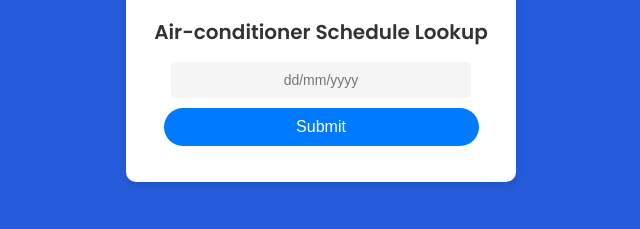
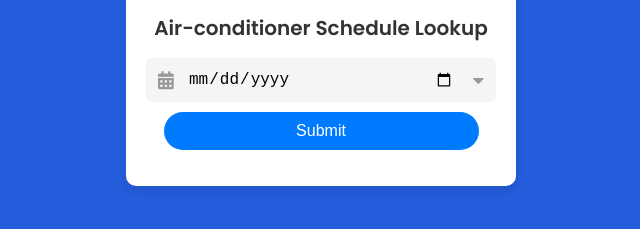
Before and after one commit to xemeath2546/Project, a website: page index.html in a window 1280 px wide. Shown: the part 371-600 px from the top of the page, without its empty margins (319-959 px from the left). Drawn offline with Linux system fonts and the light colour scheme.

Commit message:
fix type date and can find date

```diff
--- a/index.html
+++ b/index.html
@@ -119,14 +119,52 @@
             width: 90%;
             max-width: 300px;
         }
+        input[type="date"] {
+        padding: 10px;
+        background: #f5f5f5;
+        width: 80%;
+        border: 2px solid #f5f5f5;
+        border-radius: 5px;
+        outline: #f5f5f5;
+        font-size: 16px;
+        text-align: left; /* จัดข้อความชิดซ้าย */
+        position: relative; /* เพิ่ม position relative */
+        padding-left: 40px; /* เพิ่ม padding เพื่อให้มีพื้นที่สำหรับ icon */
+        padding-right: 40px; /* เพิ่ม padding เพื่อให้มีพื้นที่สำหรับลูกศร */
+    }
+
+    input[type="date"]::before {
+        content: "\f073"; /* รหัส Unicode ของ icon ปฏิทิน (Font Awesome) */
+        font-family: "Font Awesome 5 Free"; /* ต้องเพิ่ม Font Awesome ใน <head> */
+        font-weight: 900;
+        position: absolute;
+        left: 10px;
+        top: 50%;
+        transform: translateY(-50%);
+        color: #999;
+        font-size: 18px;
+    }
+
+    input[type="date"]::after {
+        content: "\f0d7"; /* รหัส Unicode ของ icon ลูกศรลง (Font Awesome) */
+        font-family: "Font Awesome 5 Free"; /* ต้องเพิ่ม Font Awesome ใน <head> */
+        font-weight: 900;
+        position: absolute;
+        right: 10px;
+        top: 50%;
+        transform: translateY(-50%);
+        color: #999;
+        font-size: 18px;
+    }
     </style>
+        <link rel="stylesheet" href="https://cdnjs.cloudflare.com/ajax/libs/font-awesome/5.15.3/css/all.min.css">
 </head>
 <body>
   <div class="container">
     <img class="logo" src="HomaLOGO.jpg" alt="logo">
     <h2>Air-conditioner Schedule Lookup</h2>
     <div class="input-container">
-          <input type="text" id="searchDate" placeholder="dd/mm/yyyy">
+        <input type="date" id="searchDate" placeholder="mm/dd/yyyy" name="date_from" format="yyyy-mm-dd">
     </div>
     <button id="submitBtn" onclick="submitDate()">Submit</button>
     <img id="loadingGif" class="loading" src="loading.gif" alt="Loading...">
@@ -143,7 +181,13 @@
       <script>
         function submitDate() {
             let searchDate = document.getElementById('searchDate').value;
-          console.log("วันที่ที่ส่งจาก JavaScript: " + searchDate); // ตรวจสอบค่า searchDate
+            console.log("วันที่ที่ส่งจาก JavaScript (yyyy-mm-dd): " + searchDate);
+
+            // แปลงวันที่เป็น dd/MM/yyyy
+            let dateParts = searchDate.split('-');
+            let formattedDate = `${dateParts[2]}/${dateParts[1]}/${dateParts[0]}`;
+
+            console.log("วันที่ที่ส่งจาก JavaScript (dd/MM/yyyy): " + formattedDate);
 
             let resultElement = document.getElementById('result');
             let submitBtn = document.getElementById('submitBtn');
@@ -154,7 +198,7 @@
             loadingGif.style.display = "block";
             submitBtn.disabled = true;
 
-          fetch("https://script.google.com/macros/s/AKfycbzc14GVsp2JOIFQCxzms2oszefJ1KCuIisQYjFqjfOxRBtPySPJFF0C6ot5solbUFNH5g/exec?date=" + encodeURIComponent(searchDate))
+            fetch("https://script.google.com/macros/s/AKfycbzc14GVsp2JOIFQCxzms2oszefJ1KCuIisQYjFqjfOxRBtPySPJFF0C6ot5solbUFNH5g/exec?date=" + encodeURIComponent(formattedDate))
                 .then(response => response.json())
                 .then(data => {
                     loadingGif.style.display = "none";
@@ -169,7 +213,7 @@
                         });
 
                         table += "</tbody></table>";
-        let message = "Rooms scheduled for cleaning on " + searchDate + ":" + table;
+                        let message = "Rooms scheduled for cleaning on " + formattedDate + ":" + table;
                         resultElement.innerHTML = message;
                         resultElement.style.color = "green";
                         showModal(message);
@@ -180,7 +224,7 @@
                     } else {
                         resultElement.innerText = "No rooms found for the selected date.";
                         resultElement.style.color = "red";
-                showModal("❌ No rooms found for " + searchDate);
+                        showModal("❌ No rooms found for " + formattedDate);
                     }
                 })
                 .catch(error => {
```
Lines whose indentation alone changed are shown as unchanged.
